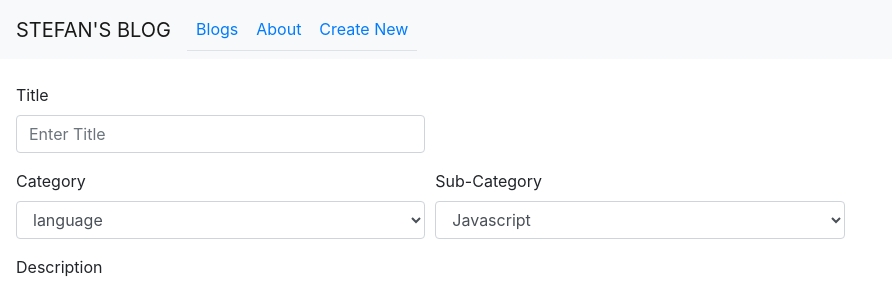
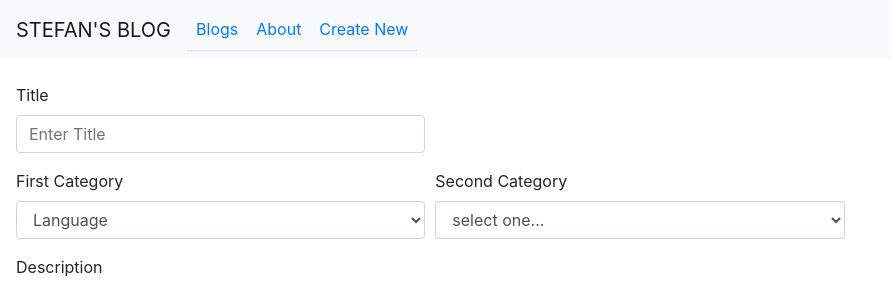
Before and after one commit to devstefancho/toy-nodejs-1, a React (Create React App) app in the folder frontend/: page /create in a window 1280 px wide. Shown: the top 285 px of the page, without its empty margins (0-892 px from the left). Built offline with nearby package versions, Linux system fonts and the light colour scheme.

Commit message:
option name, state output
confirm category option name
confirm console output of target state

```diff
--- a/frontend/src/components/create.js
+++ b/frontend/src/components/create.js
@@ -2,67 +2,110 @@ import React, { useState } from "react";
 import Form from "react-bootstrap/Form";
 import Col from "react-bootstrap/Col";
 import Button from "react-bootstrap/Button";
+import { useEffect } from "react";
 
 export const Create = () => {
   const [isloading, setIsloading] = useState(false);
+  const [title, setTitle] = useState("");
   const [firstOption, setFirstOption] = useState("language");
+  const [secondOption, setSecondOption] = useState("");
+  const [description, setDescription] = useState("");
+
+  useEffect(() => {
+    console.log("=================");
+    console.log(title);
+    console.log(firstOption);
+    console.log(secondOption);
+    console.log(description);
+  }, [title, firstOption, secondOption, description]);
+
+  const onChangeTitle = (e) => {
+    setTitle(e.target.value);
+  };
+  const onChangeFirstOption = (e) => {
+    setFirstOption(e.target.value);
+  };
+
+  const onChangeSecondOption = (e) => {
+    setSecondOption(e.target.value);
+  };
+
+  const onChangeDescription = (e) => {
+    setDescription(e.target.value);
+  };
+
   const handleClick = () => setIsloading(true);
   return (
     <>
       <Form>
+        {/*title input*/}
         <Form.Row>
           <Form.Group as={Col} md="4" controlId="formGridTitle">
             <Form.Label>Title</Form.Label>
-            <Form.Control required type="text" placeholder="Enter Title" />
+            <Form.Control
+              required
+              type="text"
+              placeholder="Enter Title"
+              onChange={onChangeTitle}
+            />
           </Form.Group>
         </Form.Row>
+        {/*firstOption and secondOption selection*/}
         <Form.Row>
-          <Form.Group as={Col} md="4" controlId="formGridCategory">
-            <Form.Label>Category</Form.Label>
-            <Form.Control
-              as="select"
-              onChange={(e) => setFirstOption(e.target.value)}
-            >
-              <option value="language">language</option>
-              <option value="ideas">ideas</option>
-              <option value="news">news on tech</option>
-              <option value="useful-sitemap">useful sitemap</option>
+          <Form.Group as={Col} md="4" controlId="formGridFirstOption">
+            <Form.Label>First Category</Form.Label>
+            <Form.Control as="select" onChange={onChangeFirstOption}>
+              <option value="language">Language</option>
+              <option value="idea">Idea</option>
+              <option value="book">Book</option>
+              <option value="bookmark">Bookmark Link</option>
             </Form.Control>
           </Form.Group>
-          <Form.Group as={Col} md="4" controlId="formGridSubCategory">
-            <Form.Label>Sub-Category</Form.Label>
-            <Form.Control as="select">
+          <Form.Group as={Col} md="4" controlId="formGridSecondOption">
+            <Form.Label>Second Category</Form.Label>
             {firstOption && firstOption === "language" && (
-                <>
-                  <option value="">Javascript</option>
-                  <option value="">HTML5</option>
-                  <option value="">CSS3</option>
-                </>
+              <Form.Control as="select" onChange={onChangeSecondOption}>
+                <option value="" selected="selected" disabled>
+                  select one...
+                </option>
+                <option value="language-javascript">Javascript</option>
+                <option value="language-html5">HTML5</option>
+                <option value="language-css3">CSS3</option>
+              </Form.Control>
             )}
-              {firstOption && firstOption === "ideas" && (
-                <>
-                  <option value="">Business Idea</option>
-                  <option value="">Application</option>
-                  <option value="">Services</option>
-                </>
+            {firstOption && firstOption === "idea" && (
+              <Form.Control as="select" onChange={onChangeSecondOption}>
+                <option value="" selected="selected" disabled>
+                  select one...
+                </option>
+                <option value="idea-business ">Business Idea</option>
+                <option value="idea-application">Application</option>
+                <option value="idea-service">Services</option>
+              </Form.Control>
             )}
-              {firstOption && firstOption === "news" && (
-                <>
-                  <option value="">a</option>
-                  <option value="">b</option>
-                  <option value="">c</option>
-                </>
+            {firstOption && firstOption === "book" && (
+              <Form.Control as="select" onChange={onChangeSecondOption}>
+                <option value="" selected="selected" disabled>
+                  select one...
+                </option>
+                <option value="book-list">book list</option>
+                <option value="book-quotes">inspirational quotes</option>
+                <option value="book-misc">Misc</option>
+              </Form.Control>
             )}
-              {firstOption && firstOption === "useful-sitemap" && (
-                <>
-                  <option value="">1</option>
-                  <option value="">2</option>
-                  <option value="">3</option>
-                </>
+            {firstOption && firstOption === "bookmark" && (
+              <Form.Control as="select" onChange={onChangeSecondOption}>
+                <option value="" selected="selected" disabled>
+                  select one...
+                </option>
+                <option value="bookmark-youtube">Youtube</option>
+                <option value="bookmark-article">Article</option>
+                <option value="bookmark-misc">Misc</option>
+              </Form.Control>
             )}
-            </Form.Control>
           </Form.Group>
         </Form.Row>
+        {/*description(text-area)*/}
         <Form.Row>
           <Form.Group as={Col} md="8" controlId="formGridDescription">
             <Form.Label>Description</Form.Label>
@@ -70,10 +113,11 @@ export const Create = () => {
               as="textarea"
               // @ts-ignore
               rows="10"
+              onChange={onChangeDescription}
             />
           </Form.Group>
         </Form.Row>
-      </Form>
+        {/*submit button*/}
         <Form.Row>
           <Form.Group as={Col} md="8" className="flex-row-reverse">
             <div className="text-right">
@@ -87,6 +131,7 @@ export const Create = () => {
             </div>
           </Form.Group>
         </Form.Row>
+      </Form>
     </>
   );
 };
```
Lines whose indentation alone changed are shown as unchanged.
